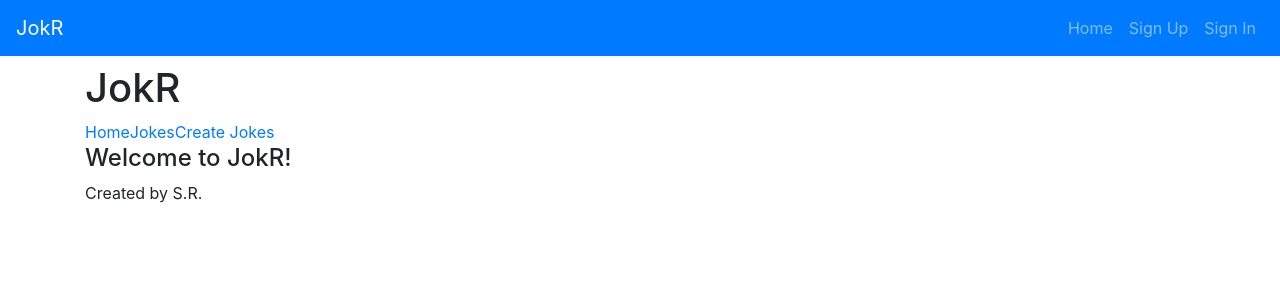
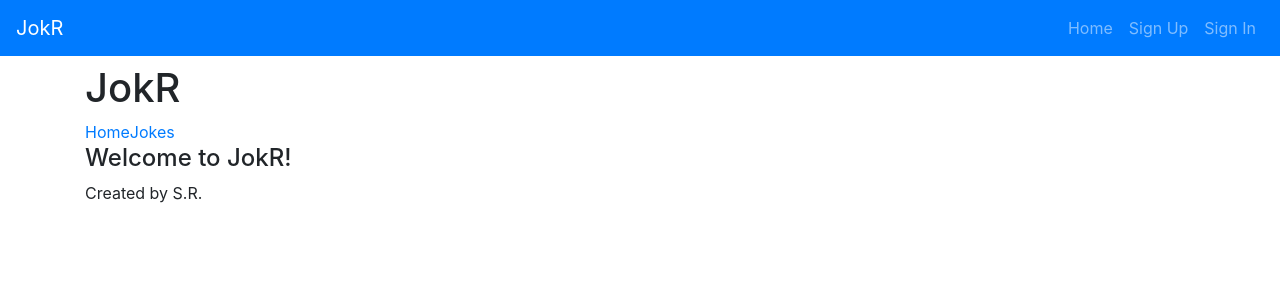
Before and after one commit to sr-hub/JokR, a React app: page /#/ in a window 1280 px wide. Shown: the top 300 px of the page. Built offline with nearby package versions, Linux system fonts and the light colour scheme.

Commit message:
made sure user resources was passed to Nav bar. Logged in users now see Create Posts, not logged in users cannot

```diff
--- a/src/components/App/App.js
+++ b/src/components/App/App.js
@@ -9,6 +9,7 @@ import Home from '../routes/Home'
 import AuthenticatedRoute from '../AuthenticatedRoute/AuthenticatedRoute'
 import AutoDismissAlert from '../AutoDismissAlert/AutoDismissAlert'
 import Header from '../Header/Header'
+// import Nav from '../shared/Nav'
 import SignUp from '../SignUp/SignUp'
 import SignIn from '../SignIn/SignIn'
 import SignOut from '../SignOut/SignOut'
@@ -37,15 +38,17 @@ const App = props => {
       ))}
       <main className="container">
         <h3>{props.location.state ? props.location.state.msg : null}</h3>
-        <Route exact path='/' component={Home} />
+        <Route exact path='/' user={user} render={({ match }) => (
+          <Home user={user} match={match}/>
+        )} />
         <Route exact path='/jokes' render={() => (
           <Jokes/>
         )} />
         <Route exact path='/jokes/:id' render={({ match }) => (
           <Joke user={user} match={match}/>
         )} />
-        <AuthenticatedRoute user={user} path='/create-joke' render={() => (
-          <JokeCreate alert={alert} user={user} />
+        <AuthenticatedRoute user={user} path='/create-joke' render={({ match }) => (
+          <JokeCreate match={match} alert={alert} user={user} />
         )} />
         <AuthenticatedRoute user={user} exact path='/jokes/:id/edit' render={({ match }) => (
           <JokeEdit match={match} alert={alert} user={user} />
--- a/src/components/routes/Home.js
+++ b/src/components/routes/Home.js
@@ -1,8 +1,8 @@
 import React from 'react'
 import Layout from '../shared/Layout'
 
-const Home = () => (
-  <Layout>
+const Home = (props, { user }) => (
+  <Layout user={props.user}>
     <h4>Welcome to JokR!</h4>
   </Layout>
 )
--- a/src/components/routes/Joke.js
+++ b/src/components/routes/Joke.js
@@ -48,8 +48,6 @@ const Joke = props => {
     </Fragment>
   )
 
-  console.log(props)
-
   return (
     <Layout>
       <h4>{joke.title}</h4>
--- a/src/components/shared/Layout.js
+++ b/src/components/shared/Layout.js
@@ -1,15 +1,14 @@
 import React from 'react'
 
 import Nav from './Nav'
+// import AuthNav from './AuthNav'
 import Footer from './Footer'
 
-const Layout = props => (
+const Layout = (props) => (
   <div>
     <h1> JokR </h1>
-    <Nav />
-
+    <Nav user={props.user}/>
     {props.children}
-
     <Footer />
   </div>
 )
--- a/src/components/shared/Nav.js
+++ b/src/components/shared/Nav.js
@@ -1,11 +1,15 @@
 import React from 'react'
 import { NavLink } from 'react-router-dom'
 
-const Nav = () => (
+const AuthNav = (
+  <NavLink to='/create-joke'>Create Jokes</NavLink>
+)
+
+const Nav = (props) => (
   <nav>
     <NavLink to='/'>Home</NavLink>
     <NavLink to='/jokes'>Jokes</NavLink>
-    <NavLink to='/create-joke'>Create Jokes</NavLink>
+    {props.user ? AuthNav : ''}
   </nav>
 )
 
```
